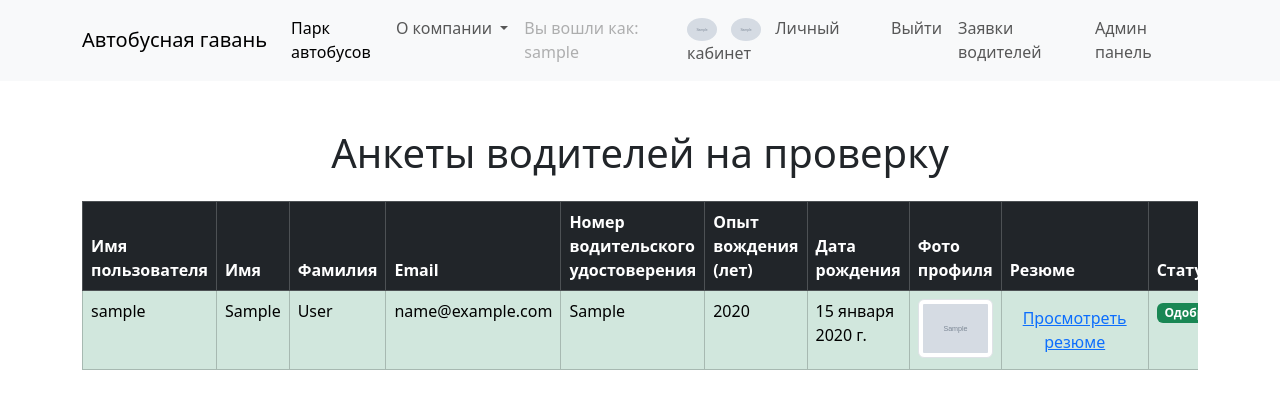
After one commit to PanabeeWQW/bus_station_test, a Django app: page /review_drivers/ in a window 1280 px wide. The commit adds this page. Shown: the top 409 px of the page. Run offline with Django 5.2, Linux system fonts and the light colour scheme; a user stored in the database is signed in; tables that the repository leaves empty hold one stand-in row (values such as "Sample post"); grey boxes marked "Sample" are stand-in pictures; some libraries are stand-ins or nearby versions.

Commit message:
Заявки на регистрацию водителей

```diff
--- a/bus_station_test/settings.py
+++ b/bus_station_test/settings.py
@@ -124,6 +124,8 @@ USE_TZ = True
 
 STATIC_URL = 'static/'
 
+
+
 # Default primary key field type
 # https://docs.djangoproject.com/en/5.0/ref/settings/#default-auto-field
 
--- /dev/null
+++ b/main/templates/main/admin/review_drivers.html
@@ -0,0 +1,74 @@
+{% extends 'main/base.html' %}
+
+{% block title %}
+    Проверка анкет водителей
+{% endblock %}
+
+{% block content %}
+<div class="container mt-5">
+    <h1 class="text-center mb-4">Анкеты водителей на проверку</h1>
+    <div class="table-responsive">
+        <table class="table table-bordered table-hover">
+            <thead class="table-dark">
+                <tr>
+                    <th scope="col">Имя пользователя</th>
+                    <th scope="col">Имя</th>
+                    <th scope="col">Фамилия</th>
+                    <th scope="col">Email</th>
+                    <th scope="col">Номер водительского удостоверения</th>
+                    <th scope="col">Опыт вождения (лет)</th>
+                    <th scope="col">Дата рождения</th>
+                    <th scope="col">Фото профиля</th>
+                    <th scope="col">Резюме</th>
+                    <th scope="col">Статус</th>
+                    <th scope="col">Действие</th>
+                </tr>
+            </thead>
+            <tbody>
+                {% for driver in drivers %}
+                <tr class="{% if driver.approval_status == 'approved' %}table-success{% elif driver.approval_status == 'rejected' %}table-danger{% else %}table-warning{% endif %}">
+                    <td>{{ driver.user.username }}</td>
+                    <td>{{ driver.first_name }}</td>
+                    <td>{{ driver.last_name }}</td>
+                    <td>{{ driver.user.email }}</td>
+                    <td>{{ driver.driver_license }}</td>
+                    <td>{{ driver.experience_years }}</td>
+                    <td>{{ driver.date_of_birth }}</td>
+                    <td>
+                        {% if driver.profile_photo %}
+                        <img src="{{ driver.profile_photo.url }}" alt="Фото профиля" class="img-thumbnail" width="100">
+                        {% else %}
+                        <span class="text-muted">Нет фото</span>
+                        {% endif %}
+                    </td>
+                    <td>
+                        {% if driver.resume %}
+                        <a href="{{ driver.resume.url }}" target="_blank" class="btn btn-link">Просмотреть резюме</a>
+                        {% else %}
+                        <span class="text-muted">Нет резюме</span>
+                        {% endif %}
+                    </td>
+                    <td>
+                        {% if driver.approval_status == 'approved' %}
+                            <span class="badge bg-success">Одобрено</span>
+                        {% elif driver.approval_status == 'rejected' %}
+                            <span class="badge bg-danger">Отклонено</span>
+                        {% else %}
+                            <span class="badge bg-warning">На рассмотрении</span>
+                        {% endif %}
+                    </td>
+                    <td>
+                        {% if driver.approval_status == 'pending' %}
+                            <a href="{% url 'approve_driver' driver.id %}" class="btn btn-success btn-sm">Одобрить</a>
+                            <a href="{% url 'reject_driver' driver.id %}" class="btn btn-danger btn-sm">Отклонить</a>
+                        {% else %}
+                            <span class="text-muted">Нет действий</span>
+                        {% endif %}
+                    </td>
+                </tr>
+                {% endfor %}
+            </tbody>
+        </table>
+    </div>
+</div>
+{% endblock %}
--- a/main/templates/main/base.html
+++ b/main/templates/main/base.html
@@ -68,6 +68,9 @@
                     </li>
                     {% if user.is_superuser %}
                         <li class="nav-item">
+                            <a class="nav-link" href="{% url 'review_drivers' %}">Заявки водителей</a>
+                        </li>
+                        <li class="nav-item">
                             <a class="nav-link" href="{% url 'admin:index' %}">Админ панель</a>
                         </li>
                     {% endif %}
--- a/users/models.py
+++ b/users/models.py
@@ -11,6 +11,7 @@ class User(AbstractUser):
         verbose_name = 'Пользователь'
         verbose_name_plural = 'Пользователи'
 
+
 class Driver(models.Model):
     STATUS_CHOICES = (
         ('online', 'На линии'),
@@ -18,15 +19,26 @@ class Driver(models.Model):
         ('on_order', 'Выполняю заказ'),
         ('offline', 'Не в сети'),
     )
+
+    APPROVAL_STATUS_CHOICES = (
+        ('approved', 'Одобрено'),
+        ('rejected', 'Отклонено'),
+        ('pending', 'На рассмотрении'),
+    )
+
     status = models.CharField(max_length=20, choices=STATUS_CHOICES, default='offline')
+    approval_status = models.CharField(max_length=10, choices=APPROVAL_STATUS_CHOICES, default='pending')
+    rejection_reason = models.TextField(null=True, blank=True)
     user = models.OneToOneField(User, on_delete=models.CASCADE)
     driver_license = models.CharField(max_length=50)
     experience_years = models.IntegerField(validators=[MinValueValidator(0)])
     profile_photo = models.ImageField(upload_to='images/driver_profile_photos', null=True, blank=True)
+    resume = models.FileField(upload_to='resumes/', null=True, blank=True)
     first_name = models.CharField(max_length=50, null=True, blank=True)
     last_name = models.CharField(max_length=50, null=True, blank=True)
     phone_number = models.CharField(max_length=15, null=True, blank=True)
     date_of_birth = models.DateField(null=True, blank=True)
+    is_approved = models.BooleanField(default=False)
 
     class Meta:
         verbose_name = 'Водитель'
--- a/users/templates/registration/driver_register.html
+++ b/users/templates/registration/driver_register.html
@@ -29,6 +29,11 @@
                         <label for="id_profile_photo" class="form-label">Фото профиля:</label>
                         <input type="file" id="id_profile_photo" name="profile_photo" class="form-control">
                         <div id="id_profile_photo" class="form-text">Загрузите фото профиля</div>
+                    </div>
+                    <div class="mb-3">
+                        <label for="id_resume" class="form-label">Резюме:</label>
+                        <input type="file" id="id_resume" name="resume" class="form-control">
+                        <div id="id_resume" class="form-text">Загрузите ваше резюме</div>
                     </div>
                     <div class="mb-3">
                         <label for="id_username" class="form-label">Имя пользователя:</label>
--- a/users/urls.py
+++ b/users/urls.py
@@ -1,5 +1,5 @@
 from django.urls import path
-from .views import register, CustomerRegister, DriverRegister, personal_account, attach_bus, bus_dettach, cancel_order
+from .views import register, CustomerRegister, DriverRegister, personal_account, attach_bus, bus_dettach, cancel_order, review_drivers, approve_driver, reject_driver
 
 urlpatterns = [
     path('register/', register, name='register'),
@@ -9,4 +9,7 @@ urlpatterns = [
     path('attach_bus/<int:bus_id>/', attach_bus, name='attach_bus'),
     path('bus_dettach/<int:bus_id>/', bus_dettach, name='bus_dettach'),
     path('cancel_order/<int:order_id>/', cancel_order, name='cancel_order'),
+    path('review_drivers/', review_drivers, name='review_drivers'),
+    path('approve_driver/<int:driver_id>/', approve_driver, name='approve_driver'),
+    path('reject_driver/<int:driver_id>/', reject_driver, name='reject_driver'),
 ]
--- a/users/views.py
+++ b/users/views.py
@@ -1,3 +1,5 @@
+from django.contrib.admin.views.decorators import staff_member_required
+from django.contrib import messages
 from django.contrib.auth import login
 from django.contrib.auth.decorators import login_required
 from django.http import Http404, HttpResponseBadRequest
@@ -50,7 +52,6 @@ def handle_customer_account(request, customer):
     return render(request, 'personal_data/personal_user_account.html', context)
 
 
-
 def handle_driver_account(request, driver):
     if request.method == 'POST':
         form = ProfilePhotoForm(request.POST, request.FILES, instance=driver)
@@ -98,17 +99,55 @@ class DriverRegister(CreateView):
         return redirect('personal_account')
 
 
+@staff_member_required
+def review_drivers(request):
+    drivers = Driver.objects.all()
+    return render(request, 'main/admin/review_drivers.html', {'drivers': drivers})
+
+
+@staff_member_required
+def approve_driver(request, driver_id):
+    driver = get_object_or_404(Driver, id=driver_id)
+    driver.approval_status = 'approved'
+    driver.is_approved = True
+    driver.save()
+    return redirect('review_drivers')
+
+
+@staff_member_required
+def reject_driver(request, driver_id):
+    driver = get_object_or_404(Driver, id=driver_id)
+    if request.method == 'POST':
+        rejection_reason = request.POST.get('rejection_reason')
+        driver.approval_status = 'rejected'
+        driver.is_approved = False
+        driver.rejection_reason = rejection_reason
+        driver.save()
+        # Отправка уведомления водителю об отклонении заявки
+        # можно использовать систему уведомлений или отправку email
+        return redirect('review_drivers')
+    else:
+        return render(request, 'main/admin/reject_driver.html', {'driver': driver})
+
 @login_required
 def attach_bus(request, bus_id):
     bus = get_object_or_404(Bus, id=bus_id)
     driver = get_object_or_404(Driver, user=request.user)
 
+    if driver.approval_status != 'approved':
+        messages.error(request, "Ваш статус не одобрен для выполнения этого действия")
+        return redirect('catalog')
+
     if bus.driver is None and driver:
         bus.driver = driver
         bus.save()
+        messages.success(request, "Автобус успешно закреплен")
         return redirect('personal_account')
     else:
+        messages.error(request, "Не удалось закрепить автобус")
         return redirect('catalog')
+
+
 
 @login_required
 def bus_dettach(request, bus_id):
@@ -120,6 +159,7 @@ def bus_dettach(request, bus_id):
         return redirect('personal_account')
     else:
         return redirect('catalog')
+
 
 @login_required
 def cancel_order(request, order_id):
```
Also changed, not shown: main/models.py (+9 -0 lines), main/templates/main/bus_detail/bus_detail.html (+32 -6 lines), main/views.py (+13 -22 lines), users/form.py (+15 -13 lines), users/templates/personal_data/personal_driver_account.html (+16 -3 lines), images/bus_image_panoram/1646213119_1-sportishka-com-p-turisticheskie-avtobusi-vnutri-tu_aYDPxaC.jpg (added), images/bus_image_panoram/1660827448_8-sportishka-com-p-avtomobil-avtobus-krasivo-foto-8.jpg (added), images/driver_profile_photos/1660827448_8-sportishka-com-p-avtomobil-avtobus-krasivo-foto-8.jpg (added), images/user_profile_photos/1666333758_5-mykaleidoscope-ru-p-minon-otkritka-vkontakte-5_cBRRNbn.jpg (added).
